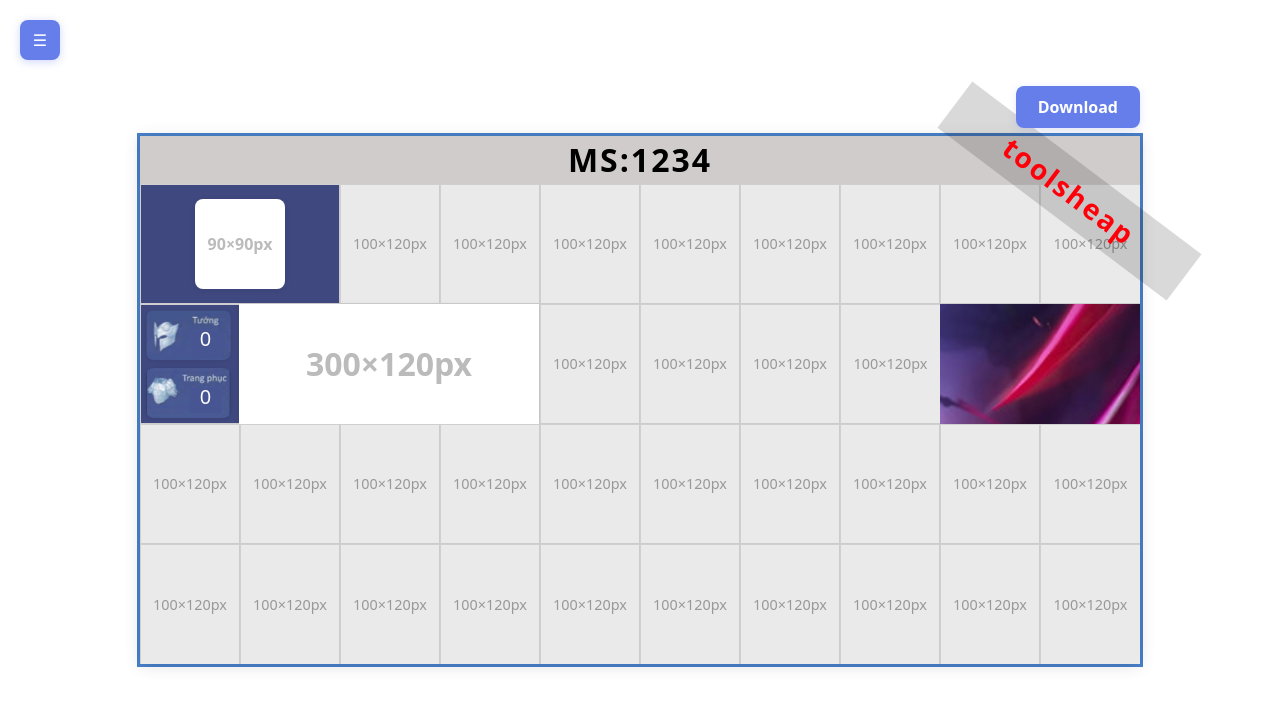
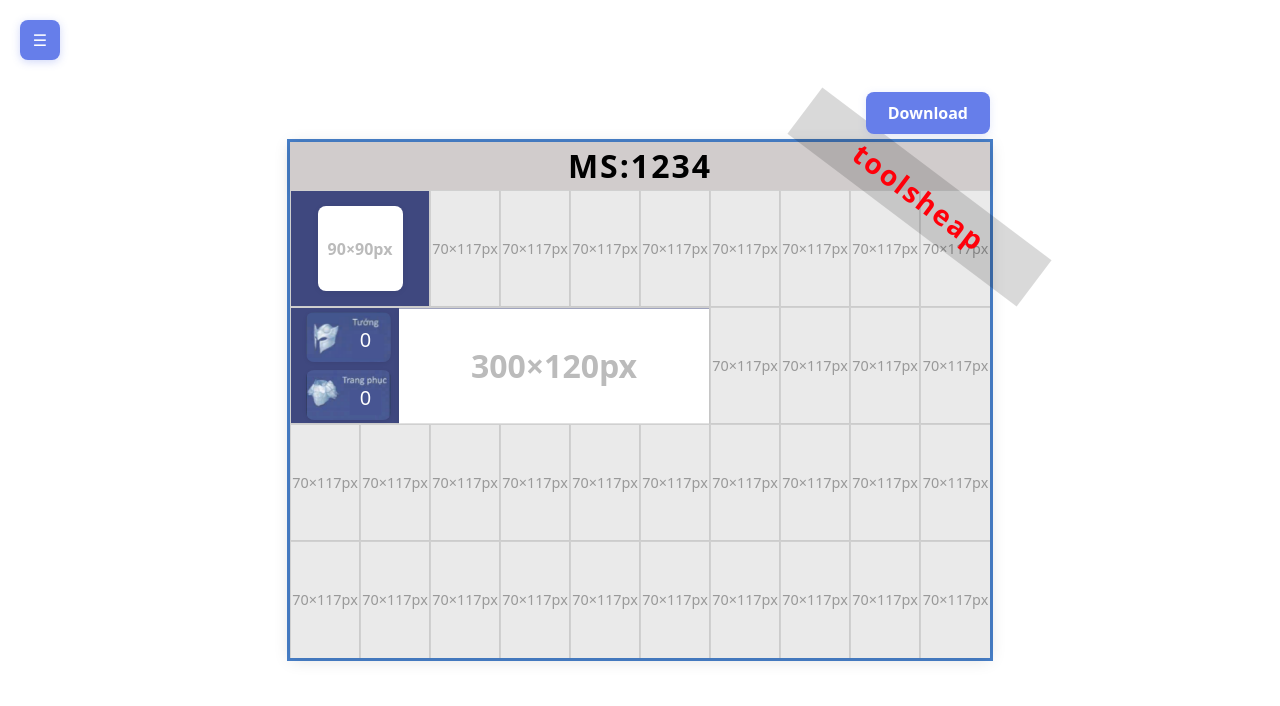
Before and after one commit to phiphi171004/EDIT-IMG, a React (Vite) app: page / in a window 1280 px wide. Shown: the top 706 px of the page. Built offline with nearby package versions, Linux system fonts and the light colour scheme.

Commit message:
Update App.css

```diff
--- a/src/App.css
+++ b/src/App.css
@@ -204,8 +204,8 @@
   gap: 0;
 }
 .color-cell {
-  width: 100px;
-  height: 120px;
+  width: 70px;
+  height: 117px;
   background: #eaeaea;
   border: 1.5px solid #d0d0d0;
   display: flex;
@@ -370,11 +370,11 @@
 }
 
 .merged-cell {
-  background: url('./assets/xanh.png') no-repeat center center;
+  background: url(/src/assets/xanh.png) no-repeat center center;
   background-size: cover;
-  min-width: 200px;
+  min-width: 140px;
   display: flex;
-  height: 120px;
+  height: 117px;
   align-items: center;
   justify-content: center;
 }
@@ -382,16 +382,16 @@
 .merged-cell-4 {
   background: url('./assets/xanh.png') no-repeat center center;
   background-size: cover;
-  min-width: 400px;
-  height: 120px;
+  min-width: 420px;
+  height: 117px;
   display: flex;
   align-items: center;
   justify-content: center;
 }
 
 .merged-img-box {
-  width: 90px;
-  height: 90px;
+  width: 85px;
+  height: 85px;
   background: #fff;
   border-radius: 8px;
   display: flex;
@@ -410,7 +410,7 @@
 /* Merged Vertical Icons (inside merged-cell-4) */
 .merged-vertical-icons {
   position: absolute;
-  left: 5px;
+  left: 15px;
   top: 50%;
   transform: translateY(-50%);
   display: flex;
@@ -448,8 +448,8 @@
   right: 0;
   top: 50%;
   transform: translateY(-50%);
-  width: 300px;
-  height: 120px;
+  width: 310px;
+  height: 115px;
   background: #fff;
   display: flex;
   align-items: center;
@@ -759,6 +759,7 @@
 
 .grid-image-contain {
   object-fit: contain;
+  background: #f5f5f5;
 }
 
 .grid-image-cover {
```
